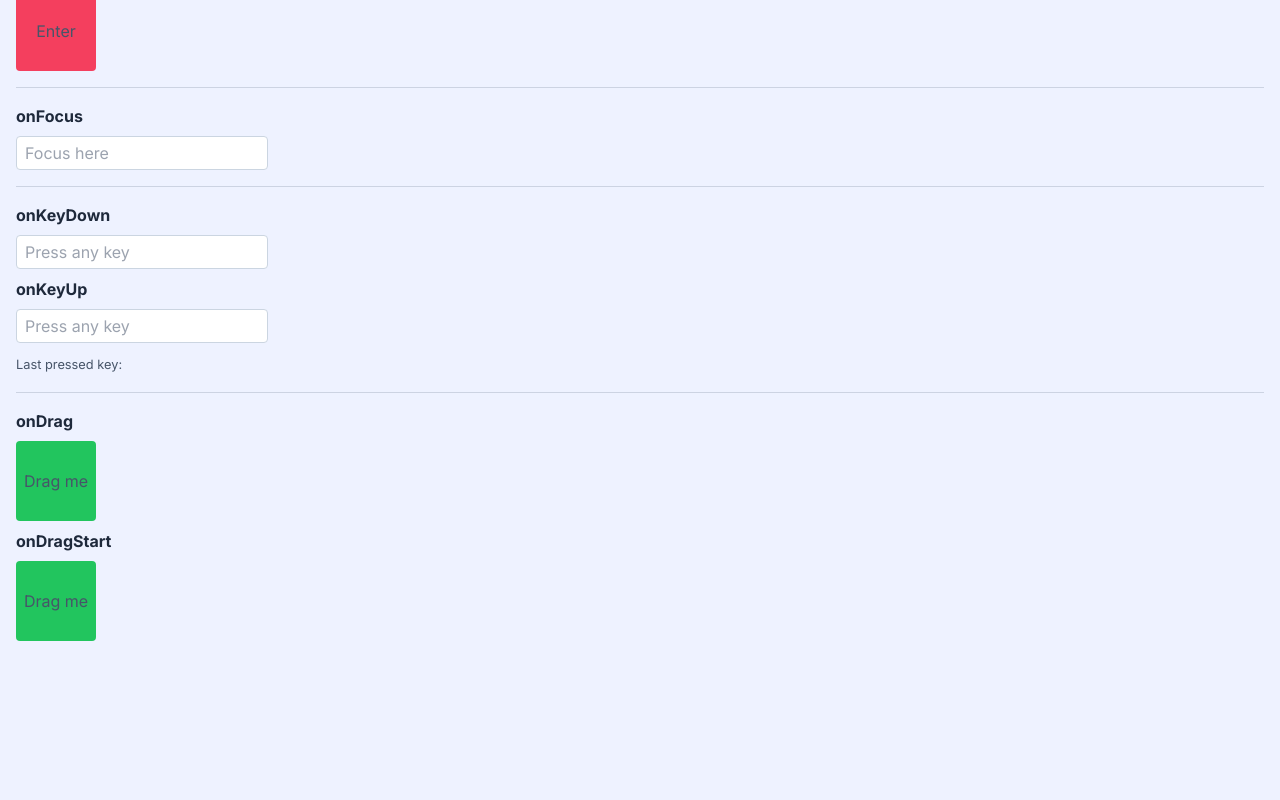
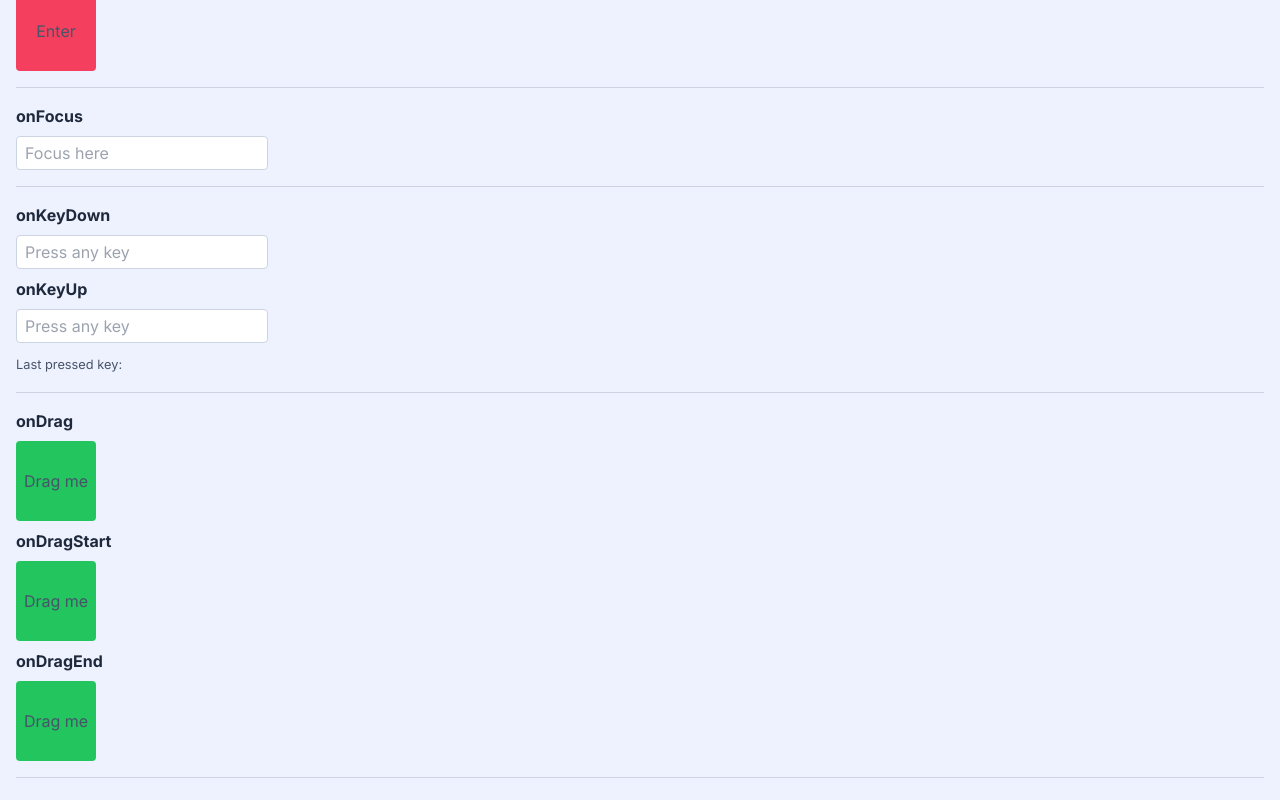
Before and after one commit to emanuelefavero/frontend-problems, a Next.js app in the folder react/: page /events in a window 1280 px wide. Shown: the part 510-1310 px from the top of the page. Before the commit the page ends 1167 px from the top, so only its background shows below. Built offline with nearby package versions, Linux system fonts and the light colour scheme.

Commit message:
add /events onDragEnd

```diff
--- a/react/app/events/page.tsx
+++ b/react/app/events/page.tsx
@@ -123,7 +123,7 @@ export default function Page() {
 
       <hr className='my-4 border-slate-500 border-opacity-25' />
 
-      {/* onDrag, onDragStart */}
+      {/* onDrag, onDragStart, onDragEnd */}
       {/* TIP: onDrag will be called repeatedly when the element is dragged, while onDragStart will be called just one time after the element is dragged */}
       <h2 className='mb-2 mt-2'>onDrag</h2>
 
@@ -148,6 +148,20 @@ export default function Page() {
       >
         Drag me
       </div>
+
+      <h2 className='mb-2 mt-2'>onDragEnd</h2>
+
+      <div
+        draggable
+        onDragEnd={handleDrag}
+        className={`${
+          dragBoxColor ? 'bg-amber-500' : 'bg-green-500'
+        } w-20 h-20 rounded flex justify-center items-center`}
+      >
+        Drag me
+      </div>
+
+      <hr className='my-4 border-slate-500 border-opacity-25' />
     </>
   )
 }
```
